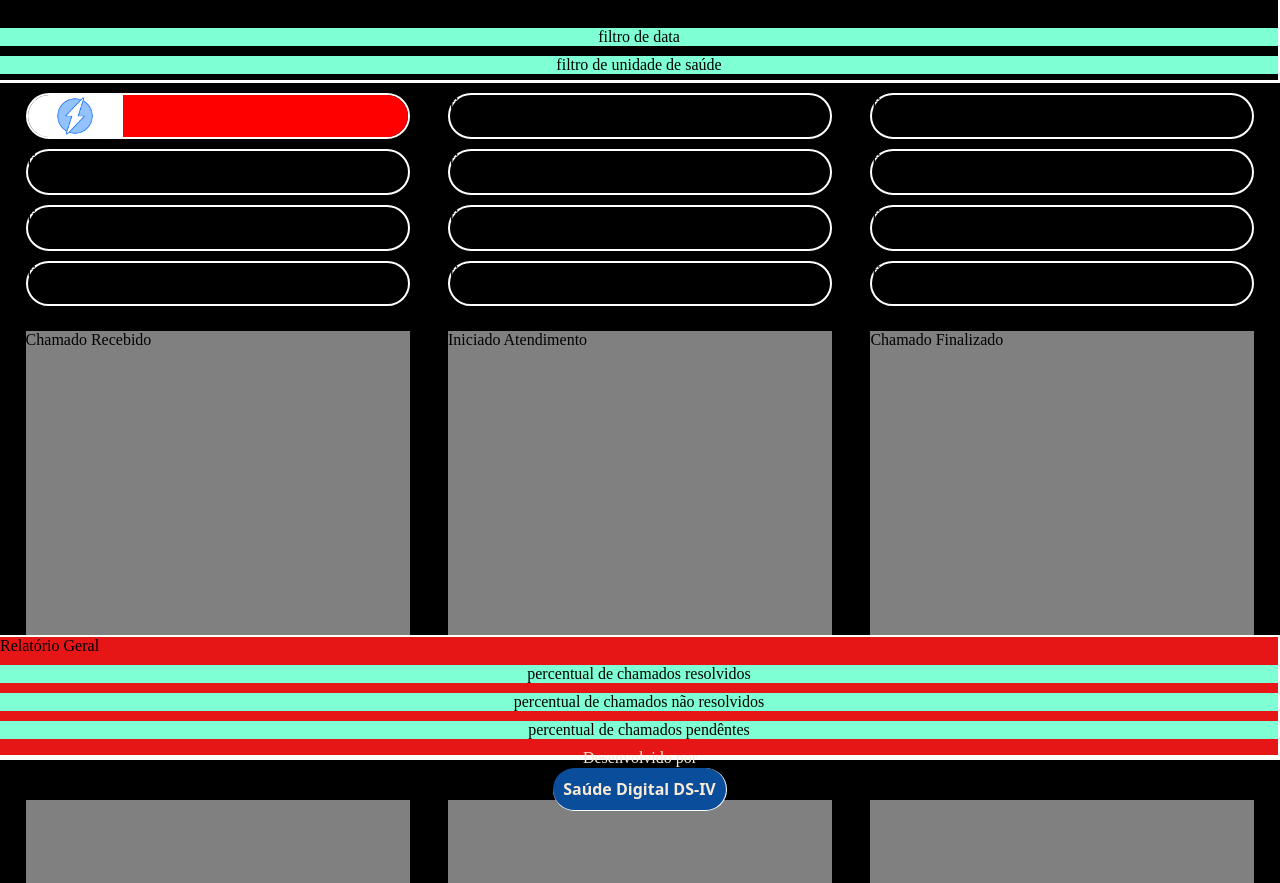
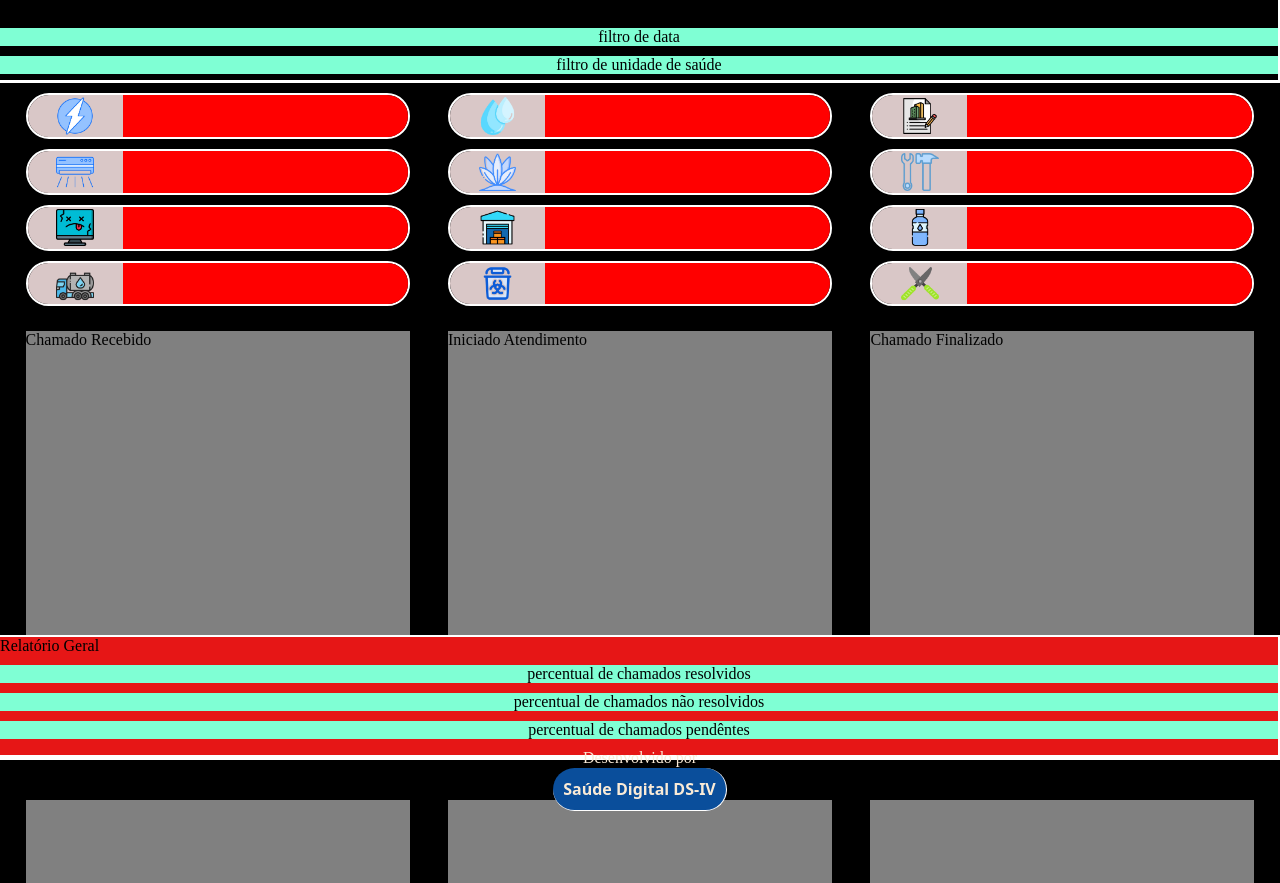
Before and after one commit to br-on/ddaf-chamados, a plain HTML site: page index.html in a window 1280 px wide. Drawn offline with Linux system fonts and the light colour scheme.

Commit message:
add. img. tipos de demanda

```diff
--- a/index.html
+++ b/index.html
@@ -27,21 +27,74 @@
                 <div class="img-tipo-demanda">
                     <img src="/img/tipo-demanda-eletrica.png" alt="">
                 </div>
-                <div class="info-tipo-demanda">
-
+                <div class="info-tipo-demanda"></div>
+            </div>
+            <div class="demanda-tipo">
+                <div class="img-tipo-demanda">
+                    <img src="/img/tipo-demanda-hidráulica.png" alt="">
                 </div>
+                <div class="info-tipo-demanda"></div>
             </div>
-            <div class="demanda-tipo">tipo de demanda: 1</div>
-            <div class="demanda-tipo">tipo de demanda: 1</div>
-            <div class="demanda-tipo">tipo de demanda: 1</div>
-            <div class="demanda-tipo">tipo de demanda: 1</div>
-            <div class="demanda-tipo">tipo de demanda: 1</div>
-            <div class="demanda-tipo">tipo de demanda: 1</div>
-            <div class="demanda-tipo">tipo de demanda: 1</div>
-            <div class="demanda-tipo">tipo de demanda: 1</div>
-            <div class="demanda-tipo">tipo de demanda: 1</div>
-            <div class="demanda-tipo">tipo de demanda: 1</div>
-            <div class="demanda-tipo">tipo de demanda: 1</div>
+            <div class="demanda-tipo">
+                <div class="img-tipo-demanda">
+                    <img src="/img/tipo-demanda-infraestrutura.png" alt="">
+                </div>
+                <div class="info-tipo-demanda"></div>
+            </div>
+            <div class="demanda-tipo">
+                <div class="img-tipo-demanda">
+                    <img src="/img/tipo-demanda-climatizacao.png" alt="">
+                </div>
+                <div class="info-tipo-demanda"></div>
+            </div>
+            <div class="demanda-tipo">
+                <div class="img-tipo-demanda">
+                    <img src="/img/tipo-demanda-capinacao.png" alt="">
+                </div>
+                <div class="info-tipo-demanda"></div>
+            </div>
+            <div class="demanda-tipo">
+                <div class="img-tipo-demanda">
+                    <img src="/img/tipo-demanda-reparos.png" alt="">
+                </div>
+                <div class="info-tipo-demanda"></div>
+            </div>
+            <div class="demanda-tipo">
+                <div class="img-tipo-demanda">
+                    <img src="/img/tipo-demanda-inserviveis.png" alt="">
+                </div>
+                <div class="info-tipo-demanda"></div>
+            </div>
+            <div class="demanda-tipo">
+                <div class="img-tipo-demanda">
+                    <img src="/img/tipo-demanda-almoxarifado.png" alt="">
+                </div>
+                <div class="info-tipo-demanda"></div>
+            </div>
+            <div class="demanda-tipo">
+                <div class="img-tipo-demanda">
+                    <img src="/img/tipo-demanda-agua-minireal.png" alt="">
+                </div>
+                <div class="info-tipo-demanda"></div>
+            </div>
+            <div class="demanda-tipo">
+                <div class="img-tipo-demanda">
+                    <img src="/img/tipo-demanda-carro-pipa.png" alt="">
+                </div>
+                <div class="info-tipo-demanda"></div>
+            </div>
+            <div class="demanda-tipo">
+                <div class="img-tipo-demanda">
+                    <img src="/img/tipo-demanda-lixo-infectado.png" alt="">
+                </div>
+                <div class="info-tipo-demanda"></div>
+            </div>
+            <div class="demanda-tipo">
+                <div class="img-tipo-demanda">
+                    <img src="/img/tipo-demanda-poda.png" alt="">
+                </div>
+                <div class="info-tipo-demanda"></div>
+            </div>
         </section>
         <section class="andamento-demandas">
             <div class="demanda-andamento">Chamado Recebido</div>
--- a/style.css
+++ b/style.css
@@ -87,7 +87,7 @@ footer {
     background-color: aquamarine;
 }
 .img-tipo-demanda {
-    background-color: white;
+    background-color: rgb(217, 199, 199);
     width: 25%;
     border-top-left-radius: 25px;
     border-bottom-left-radius: 25px;
@@ -97,7 +97,7 @@ footer {
 }
 .img-tipo-demanda img {
     max-height: 90%;
-    max-width: 100%;
+    max-width: 98%;
 }
 .info-tipo-demanda {
     background-color: red;
```
Also changed, not shown: img/tipo-demanda-agua-minireal.png (added), img/tipo-demanda-almoxarifado.png (added), img/tipo-demanda-capinacao.png (added), img/tipo-demanda-carro-pipa.png (added), img/tipo-demanda-climatizacao.png (added), img/tipo-demanda-hidráulica.png (added), img/tipo-demanda-infraestrutura.png (added), img/tipo-demanda-inserviveis.png (added), img/tipo-demanda-lixo-infectado.png (added), img/tipo-demanda-poda.png (added), img/tipo-demanda-reparos.png (added).
